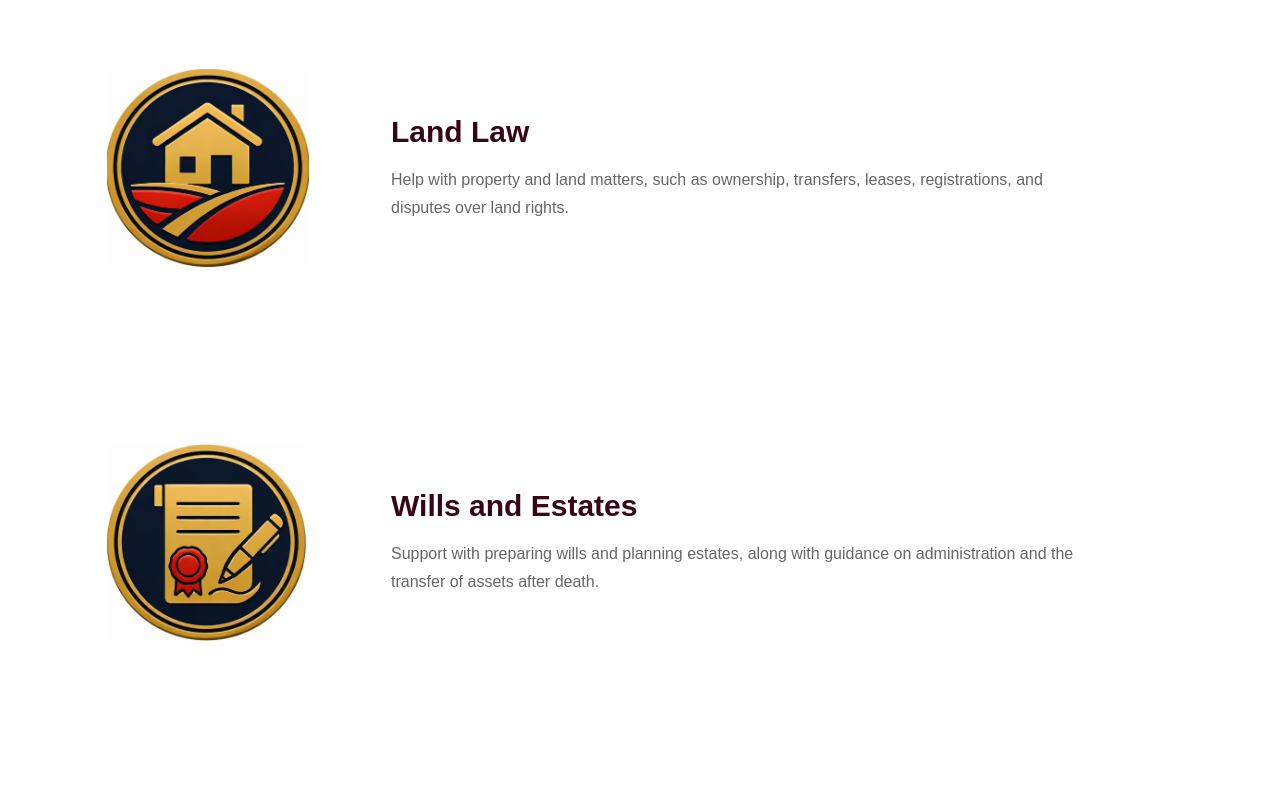
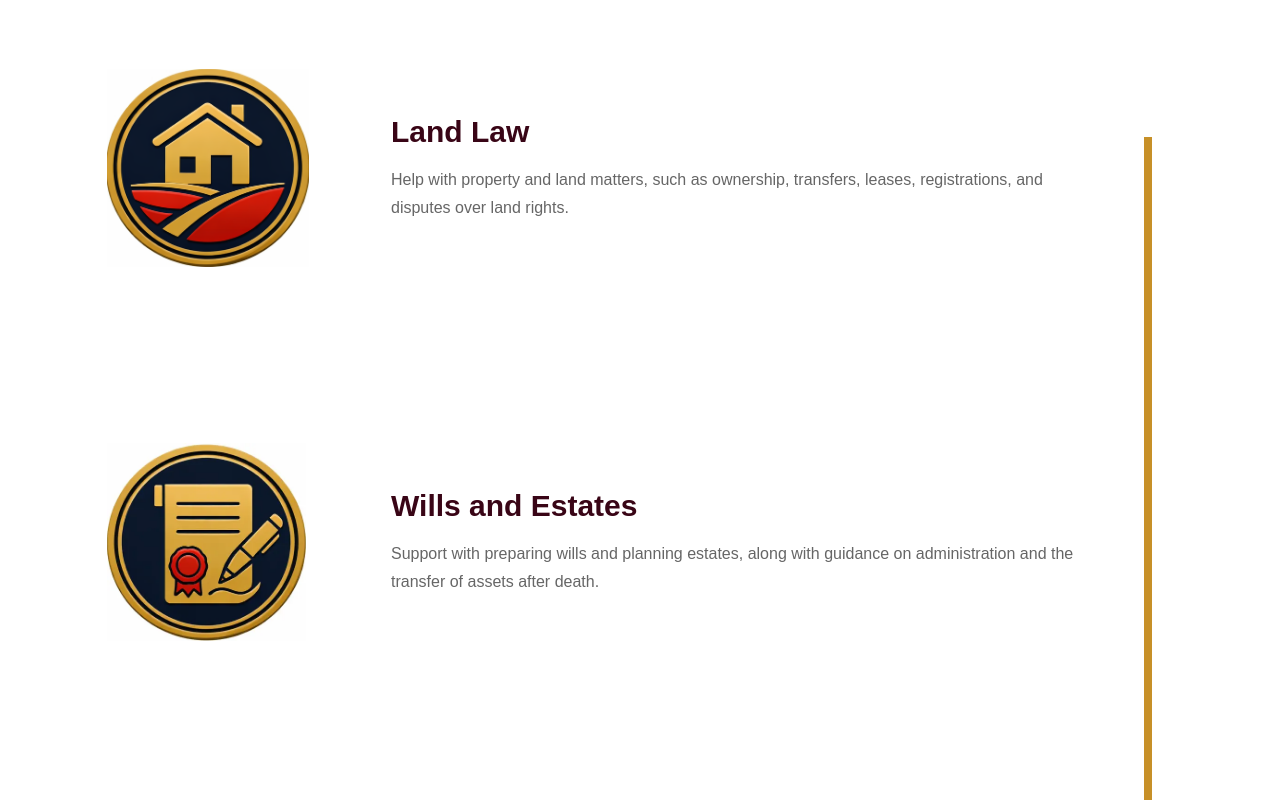
Before and after one commit to athenaa-02/TL_company, a React (Vite) app: page /practice-areas in a window 1280 px wide. Shown: the part 2760-3560 px from the top of the page. Built offline with nearby package versions, Linux system fonts and the light colour scheme.

Commit message:
fix: add yellow line to practice areas list

```diff
--- a/src/components/layout/PracticeAreasList.jsx
+++ b/src/components/layout/PracticeAreasList.jsx
@@ -41,7 +41,7 @@ function PracticeAreasList() {
   return (
     <section
       aria-label="Our practice areas"
-      className="bg-white mb-16 px-6 py-16 text-heading sm:px-18 sm:py-20 lg:py-24"
+      className="bg-white relative mb-16 px-6 py-16 text-heading sm:px-18 sm:py-20 lg:py-24"
     >
       <div className="mx-auto grid max-w-[1066px] gap-y-12 md:gap-y-44">
         {practiceAreas.map((area) => (
@@ -66,6 +66,8 @@ function PracticeAreasList() {
           </article>
         ))}
       </div>
+          <div className="absolute  h-220 right-[4%] sm:right-[6%] xl:right-[10%] -bottom-70 z-20 w-1 md:w-2 bg-accent" />
+
     </section>
   );
 }
```
